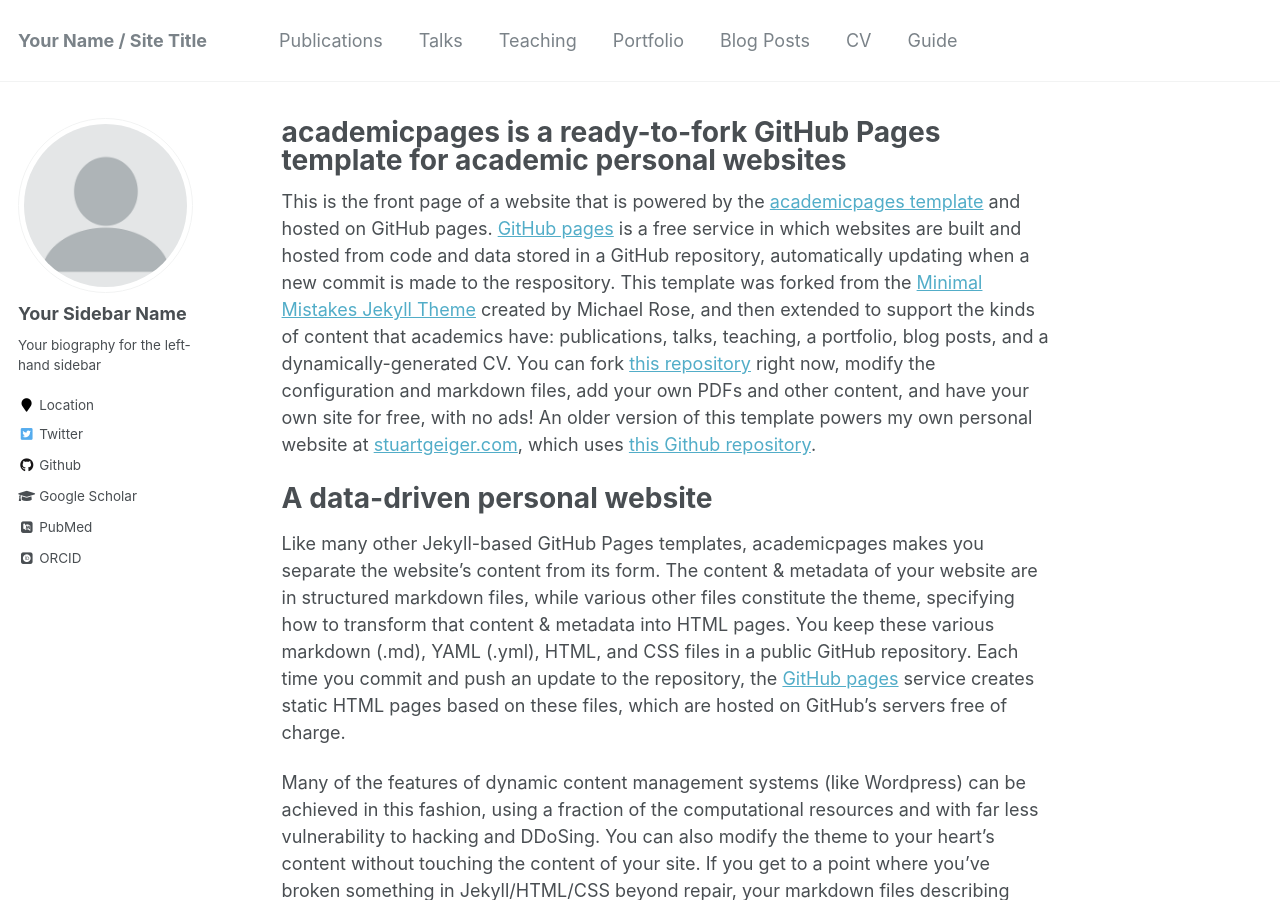
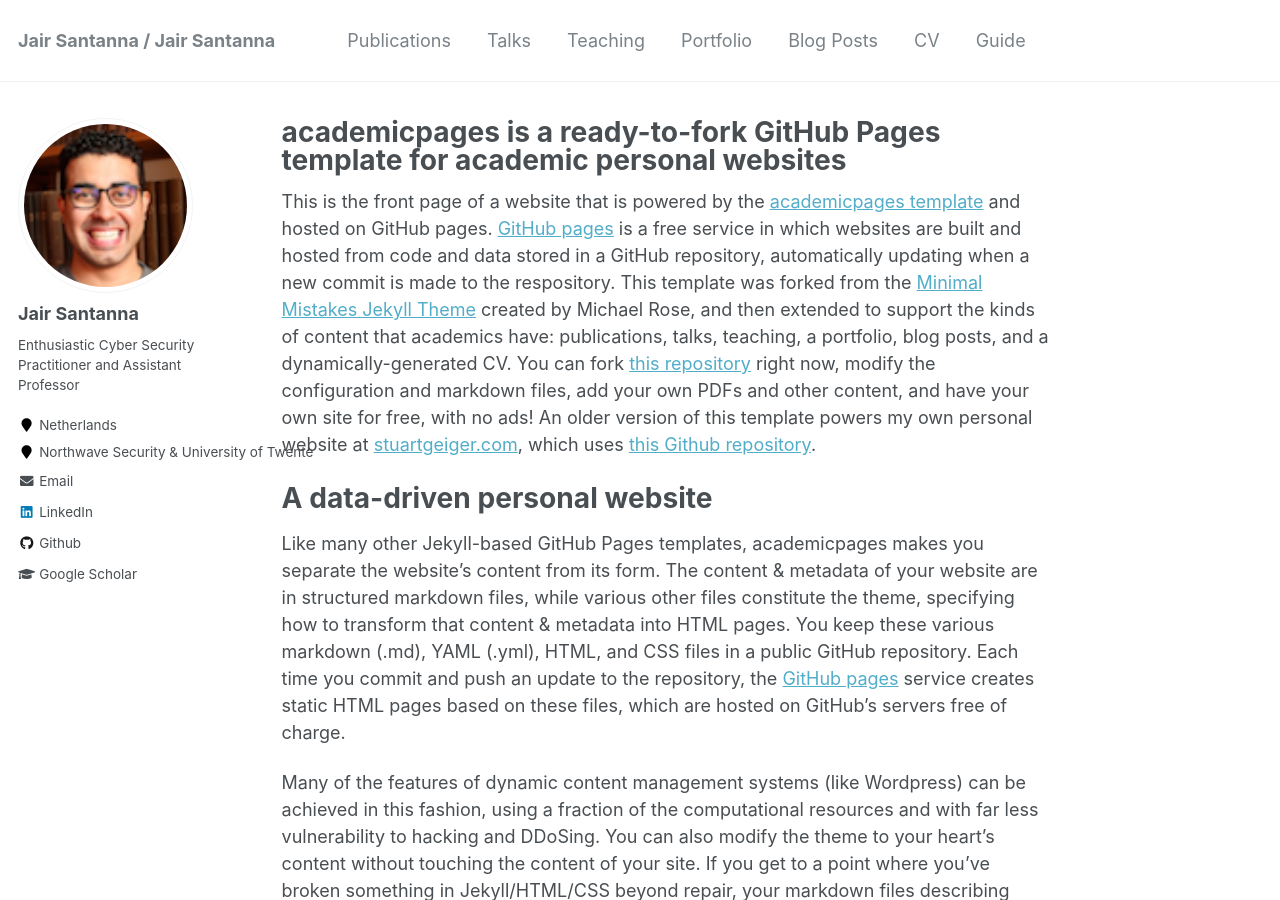
Before and after one commit to jjsantanna/jjsantanna.github.io, a Jekyll site: the page built from _pages/about.md, in a window 1280 px wide and 900 px high. Built offline with Jekyll 4.4.1, drawn with Linux system fonts in a browser that asks for light colours; some web fonts are replaced; some of the changed text lies outside the part shown.

Commit message:
changing photo

```diff
--- a/_config.yml
+++ b/_config.yml
@@ -7,13 +7,13 @@
 
 # Site Settings
 locale                   : "en-US"
-title                    : "Your Name / Site Title"
+title                    : "Jair Santanna / Jair Santanna"
 title_separator          : "-"
-name                     : &name "Your Name"
-description              : &description "personal description"
-url                      : https://academicpages.github.io # the base hostname & protocol for your site e.g. "https://mmistakes.github.io"
+name                     : &name "Jair Santanna"
+description              : &description "Enthusiastic Cyber Security Practitioner and Assistant Professor"
+url                      : https://jairsantanna.com # the base hostname & protocol for your site e.g. "https://mmistakes.github.io"
 baseurl                  : "" # the subpath of your site, e.g. "/blog"
-repository               : "academicpages/academicpages.github.io"
+repository               : "jjsantanna/jjsantanna.github.io"
 teaser                   :  # filename of teaser fallback teaser image placed in /images/, .e.g. "500x300.png"
 breadcrumbs              : false # true, false (default)
 words_per_minute         : 160
@@ -21,7 +21,7 @@
 read_more                : "disabled" # if enabled, adds "Read more" links to excerpts
 talkmap_link             : false #change to true to add link to talkmap on talks page
 comments:
-  provider               : # false (default), "disqus", "discourse", "facebook", "google-plus", "staticman", "custom"
+  provider               : #"facebook", "linkedin" # false (default), "disqus", "discourse", "staticman", "google-plus"
   disqus:
     shortname            :
   discourse:
@@ -80,14 +80,14 @@
 
 # Site Author
 author:
-  name             : "Your Sidebar Name"
+  name             : "Jair Santanna"
   avatar           : "profile.png"
-  bio              : "Your biography for the left-hand sidebar"
-  location         : "Location"
-  employer         :
-  pubmed           : "https://www.ncbi.nlm.nih.gov/pubmed/?term=john+snow"
-  googlescholar    : "http://yourfullgooglescholarurl.com"
-  email            :
+  bio              : "Enthusiastic Cyber Security Practitioner and Assistant Professor"
+  location         : "Netherlands"
+  employer         : "Northwave Security & University of Twente"
+  pubmed           :
+  googlescholar    : "https://scholar.google.com/citations?user=TxcQNxUAAAAJ&hl=en"
+  email            : "jair.santanna@northwave.nl"
   researchgate     :  # example: "https://www.researchgate.net/profile/yourprofile"
   uri              :
   bitbucket        :
@@ -96,20 +96,20 @@
   flickr           :
   facebook         :
   foursquare       :
-  github           : "academicpages"
+  github           : "jjsantanna"
   google_plus      :
   keybase          :
   instagram        :
   impactstory      : #"https://profiles.impactstory.org/u/xxxx-xxxx-xxxx-xxxx"
   lastfm           :
-  linkedin         :
-  orcid            : "http://orcid.org/yourorcidurl"
+  linkedin         : "https://www.linkedin.com/in/jjcsantanna/"
+  orcid            :
   pinterest        :
   soundcloud       :
   stackoverflow    : # http://stackoverflow.com/users/123456/username
   steam            :
   tumblr           :
-  twitter          : "replacethistwitterhandle"
+  twitter          :
   vine             :
   weibo            :
   xing             :
@@ -255,7 +255,7 @@
 permalink: /:categories/:title/
 # paginate: 5 # amount of posts to show
 # paginate_path: /page:num/
-timezone: America/Los_Angeles # http://en.wikipedia.org/wiki/List_of_tz_database_time_zones
+timezone: Europe/Amsterdam # http://en.wikipedia.org/wiki/List_of_tz_database_time_zones
 
 
 # Plugins
```
Also changed, not shown: images/profile.png.
